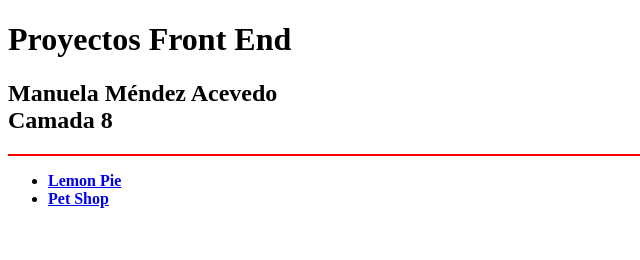
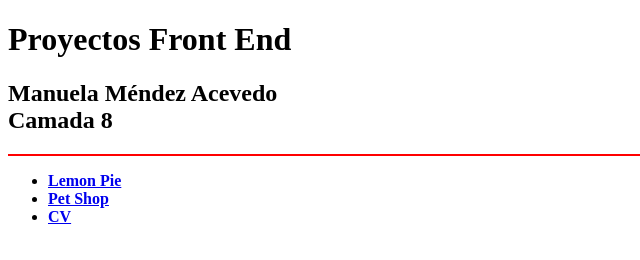
Before and after one commit to manuelalucia/ProyectosFrontEnd, a plain HTML site: page index.html in a window 1280 px wide. Shown: the full height of the page, 0-640 px from the left. Drawn offline with Linux system fonts and the light colour scheme.

Commit message:
Modificado index

```diff
--- a/index.html
+++ b/index.html
@@ -18,6 +18,7 @@
     <ul type="disc">
         <li><a href="Lemon Pie/index.html" target="_blank"><strong>Lemon Pie</strong></a></li>
         <li><a href="Pet Shop/index.html" target="_blank"><strong>Pet Shop</strong></a></li>
+        <li><a href="CV/index.html" target="_blank"><strong>CV</strong></a></li>
     </ul>
     </main>
 
```
